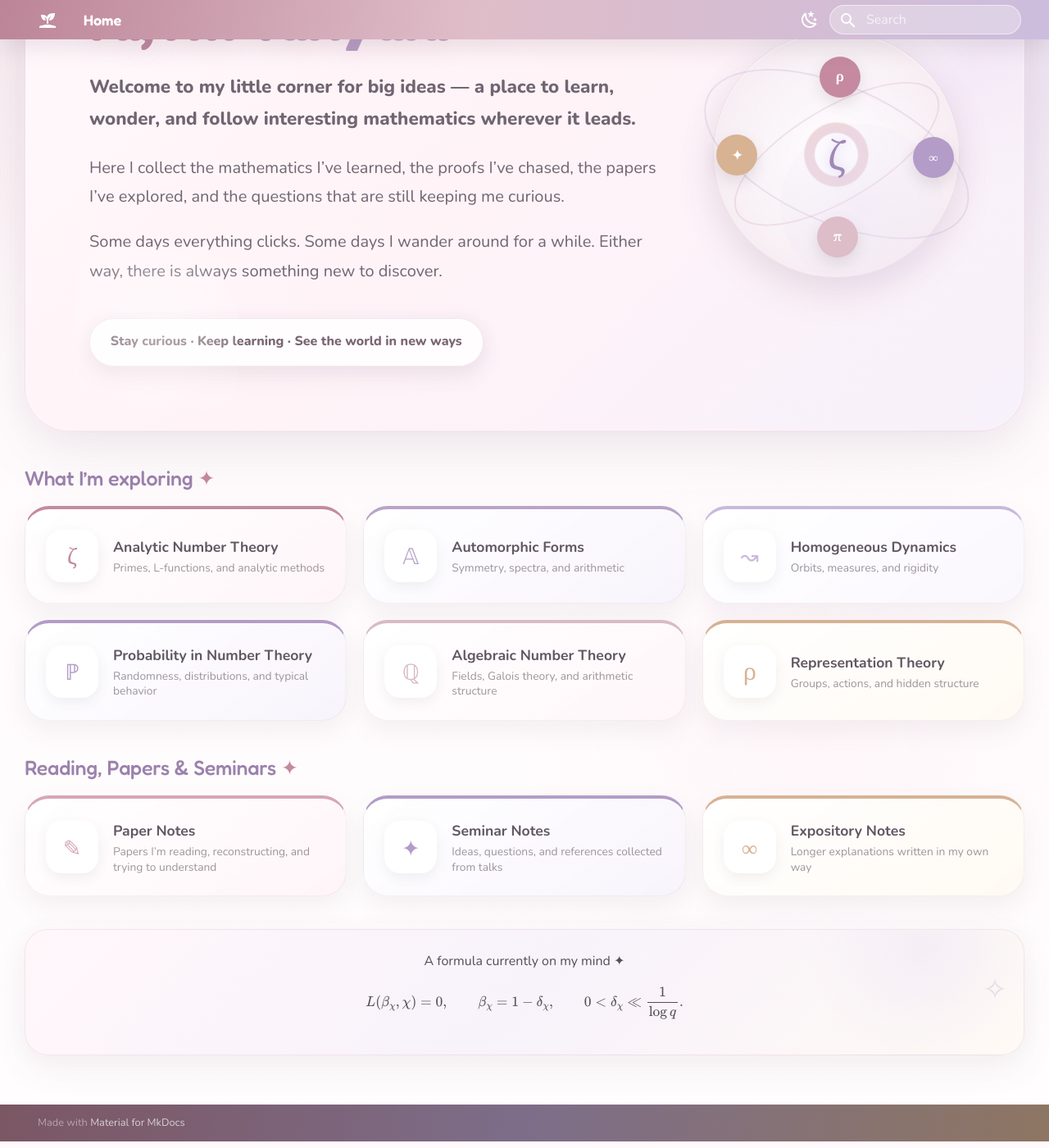
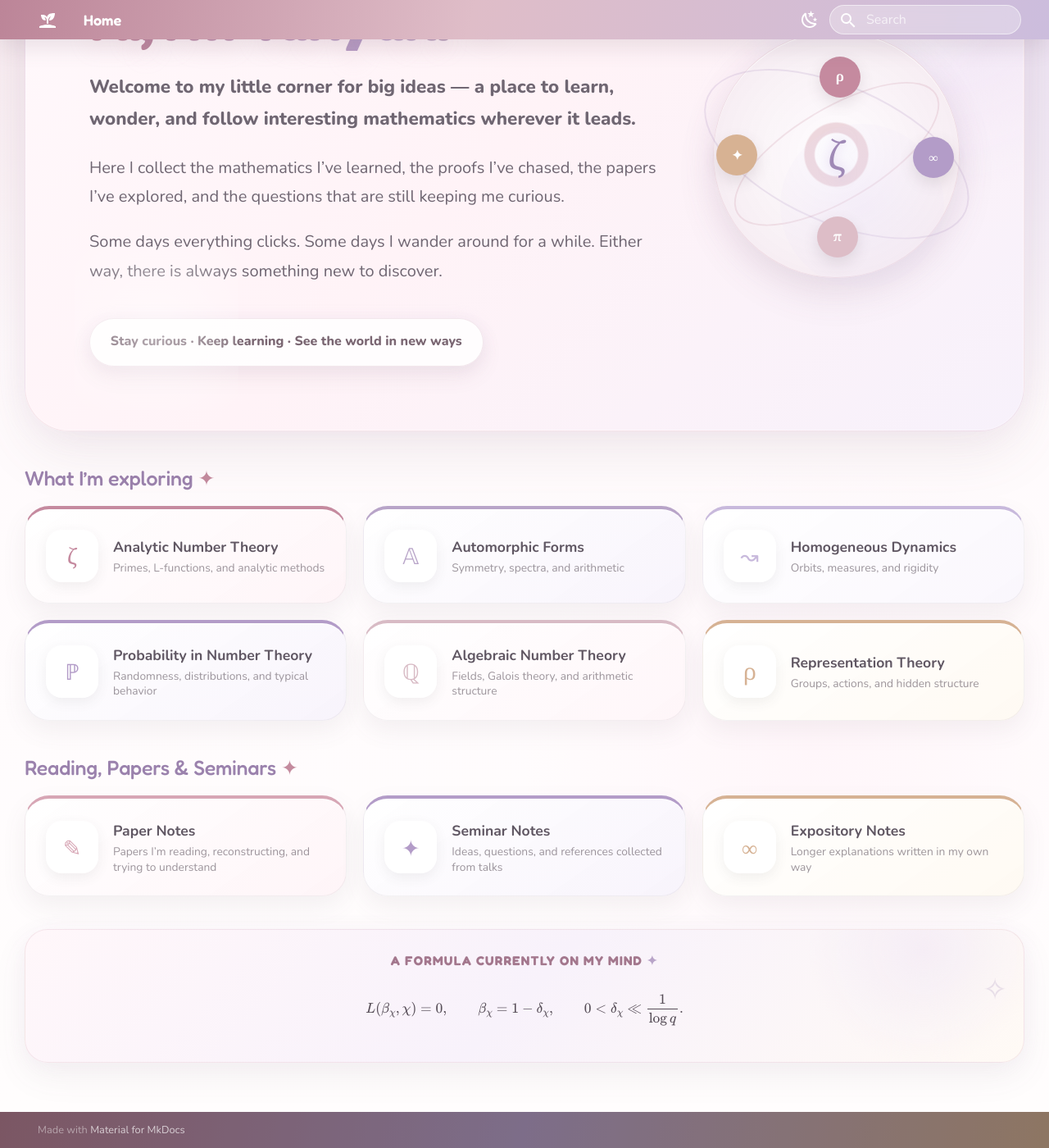
Before and after one commit to yanyanwang-math/yanyanwang-math.github.io, an MkDocs documentation site: the page built from docs/index.md, in a window 1280 px wide and 1400 px high, scrolled down 319 px. Shown: the whole window at 82% size. Built offline with MkDocs 1.6.1 and Material for MkDocs 9.7.7, drawn with Linux system fonts in a browser that asks for light colours.

Commit message:
Add files via upload

```diff
--- a/docs/stylesheets/fresh.css
+++ b/docs/stylesheets/fresh.css
@@ -753,3 +753,37 @@ input {
     grid-template-columns: 1fr;
   }
 }
+
+/* Formula caption */
+.formula-kicker {
+  margin-bottom: 0.45rem;
+  color: #a3778d;
+  font-family: "Fredoka", sans-serif;
+  font-size: 0.78rem;
+  font-weight: 700;
+  letter-spacing: 0.08em;
+  text-transform: uppercase;
+}
+
+.formula-kicker span {
+  color: #b8a4c8;
+}
+
+/* About page dark-mode polish */
+[data-md-color-scheme="slate"] .about-hero,
+[data-md-color-scheme="slate"] .about-panel,
+[data-md-color-scheme="slate"] .about-card,
+[data-md-color-scheme="slate"] .about-quote {
+  color: #efe7ed;
+  background: rgba(58, 48, 57, 0.9);
+  border-color: rgba(216, 201, 229, 0.15);
+}
+
+[data-md-color-scheme="slate"] .about-panel-item span,
+[data-md-color-scheme="slate"] .about-quote {
+  color: #d8cdd5;
+}
+
+[data-md-color-scheme="slate"] .formula-kicker {
+  color: #e6bfd0;
+}
```
